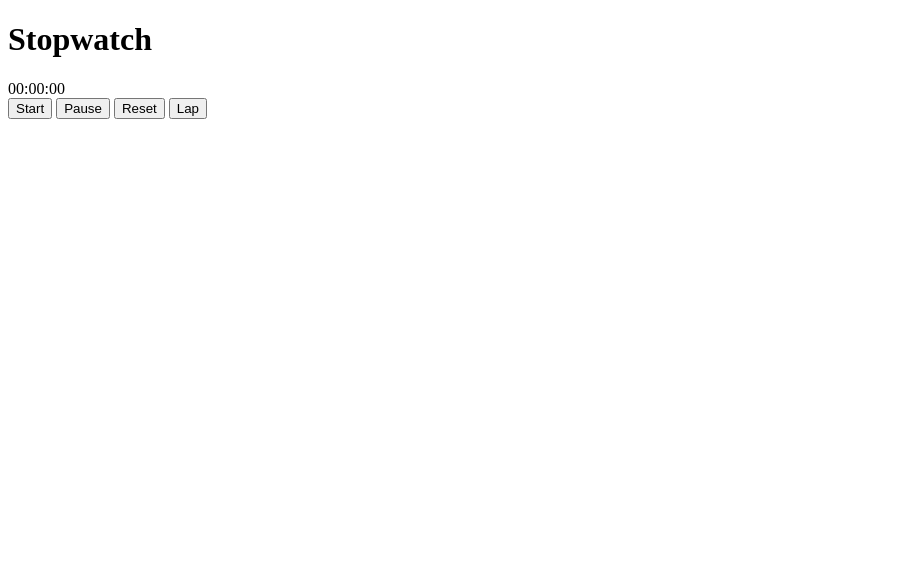
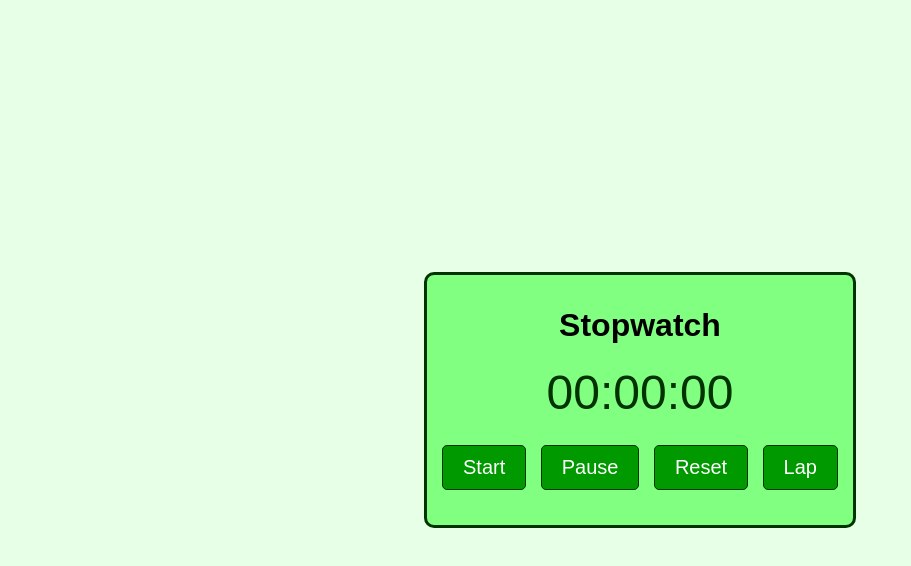
Before and after one commit to RohitSanap07/PRODIGY-WD-02, a plain HTML site: page index.html in a window 1280 px wide. Shown: the whole page, without its empty margins (0-911 px from the left). Drawn offline with Linux system fonts and the light colour scheme.

Commit message:
javascript added

```diff
--- a/index.html
+++ b/index.html
@@ -18,6 +18,6 @@
         </div>
         <ul id="laps"></ul>
     </div>
-
+    <script src="script.js"></script>
 </body>
 </html>
--- a/style.css
+++ b/style.css
@@ -0,0 +1,55 @@
+body {
+    font-family: Arial, sans-serif;
+    display: flex;
+    justify-content: center;
+    align-items: center;
+    height: 100vh;
+    background-color: #e6ffe6;
+    margin: 0;
+}
+
+.stopwatch {
+    background-color: #80ff80;
+    padding: 10px;
+    border-radius: 10px;
+    border: 3px solid #003300;
+    text-align: center;
+
+}
+
+#time-display {
+    font-size: 48px;
+    margin-bottom: 20px;
+    color: #003300;
+}
+
+.buttons button {
+    padding: 10px 20px;
+    margin: 5px;
+    font-size: 20px;
+    border: none;
+    border-radius: 5px;
+    background-color: #009900;
+    color: white;
+    cursor: pointer;
+    transition: background-color 0.3s;
+    border: 1px solid #003300;
+}
+
+.buttons button:hover {
+    background-color:#1aff1a;
+    color: black;
+}
+
+#laps {
+    list-style: none;
+    padding: 0;
+    margin-top: 20px;
+}
+
+#laps li {
+    padding: 5px;
+    background-color: #f1f1f1;
+    margin-bottom: 5px;
+    border-radius: 5px;
+}
```
